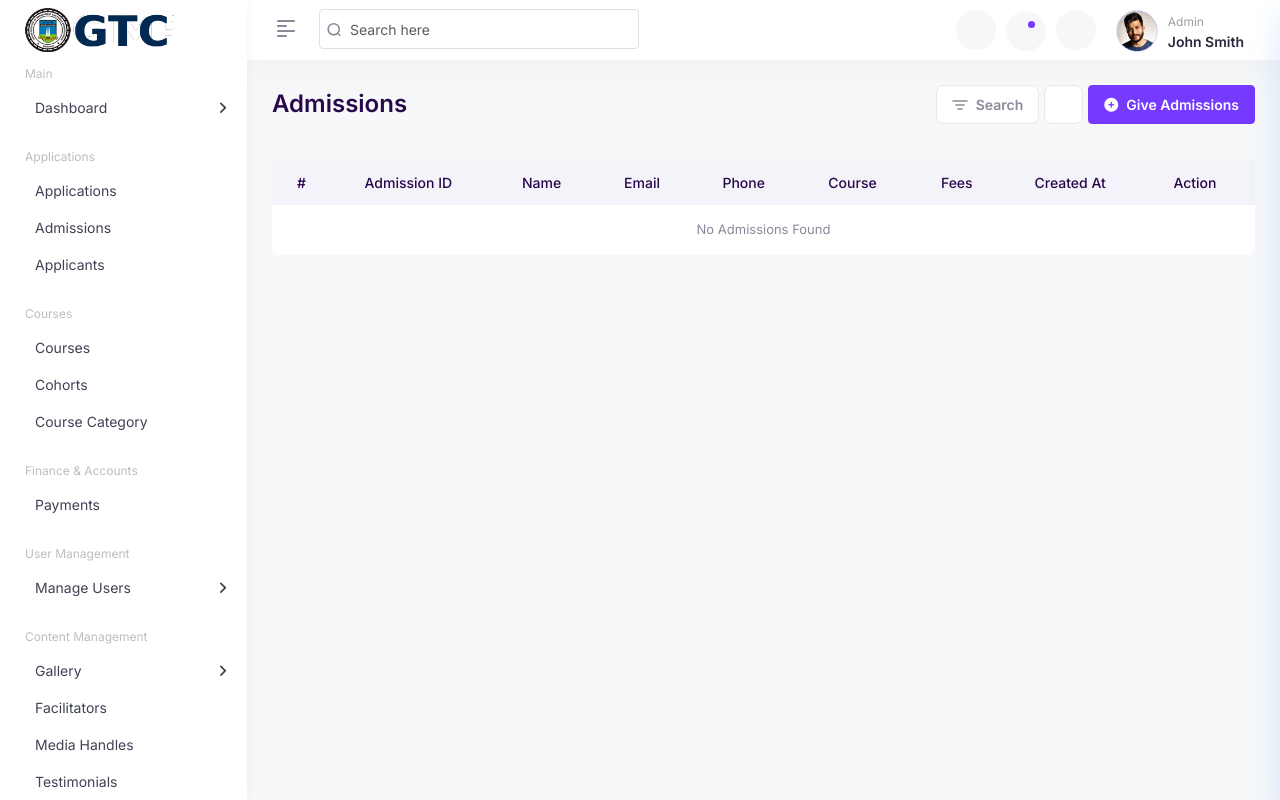
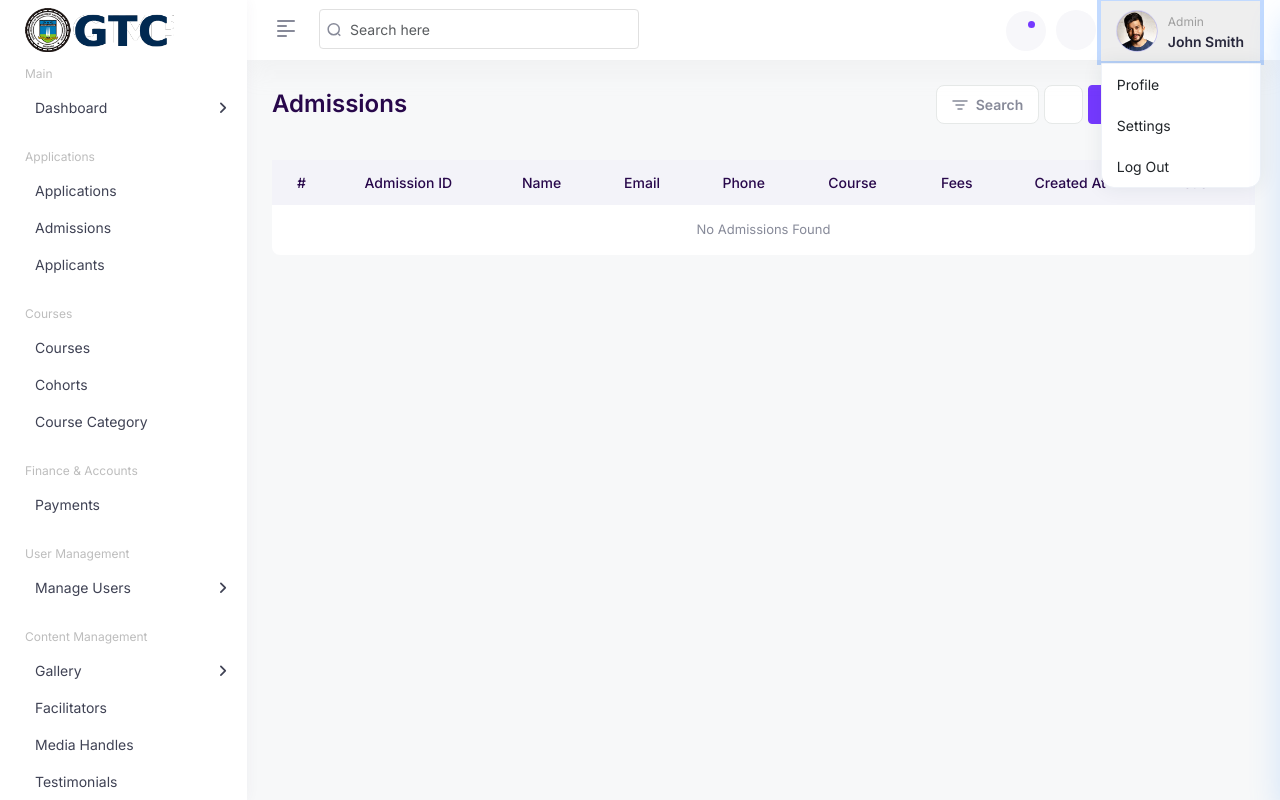
Before and after one commit to gimpa-gtc/gtc, a Django app: page /dashboard/admissions/ in a window 1280 px wide, after a click that opens the changed part. Run offline with Django 4.2, Linux system fonts and the light colour scheme; data that the repository does not hold is empty; some libraries are stand-ins or nearby versions.

Commit message:
Update dashboard_header.html

```diff
--- a/gtccore/dashboard/templates/includes/dashboard_header.html
+++ b/gtccore/dashboard/templates/includes/dashboard_header.html
@@ -31,11 +31,6 @@
     <!-- Header Menu -->
     <ul class="nav nav-tabs user-menu">
 
-        <li class="nav-item  has-arrow dropdown-heads ">
-            <a href="javascript:void(0);" class="toggle-switch">
-                    <i class="fe fe-moon"></i>
-                </a>
-        </li>
         <li class="nav-item dropdown  flag-nav dropdown-heads">
             <a class="nav-link" data-bs-toggle="dropdown" href="#" role="button">
                     <i class="fe fe-bell"></i> <span class="badge rounded-pill"></span>
@@ -86,7 +81,7 @@
                     <div class="subscription-logout">
                         <ul>
                             <li class="pb-0">
-                                <a class="dropdown-item" href="">Log Out</a>
+                                <a class="dropdown-item" href="{% url 'accounts:logout' %}">Log Out</a>
                             </li>
                         </ul>
                     </div>
```
